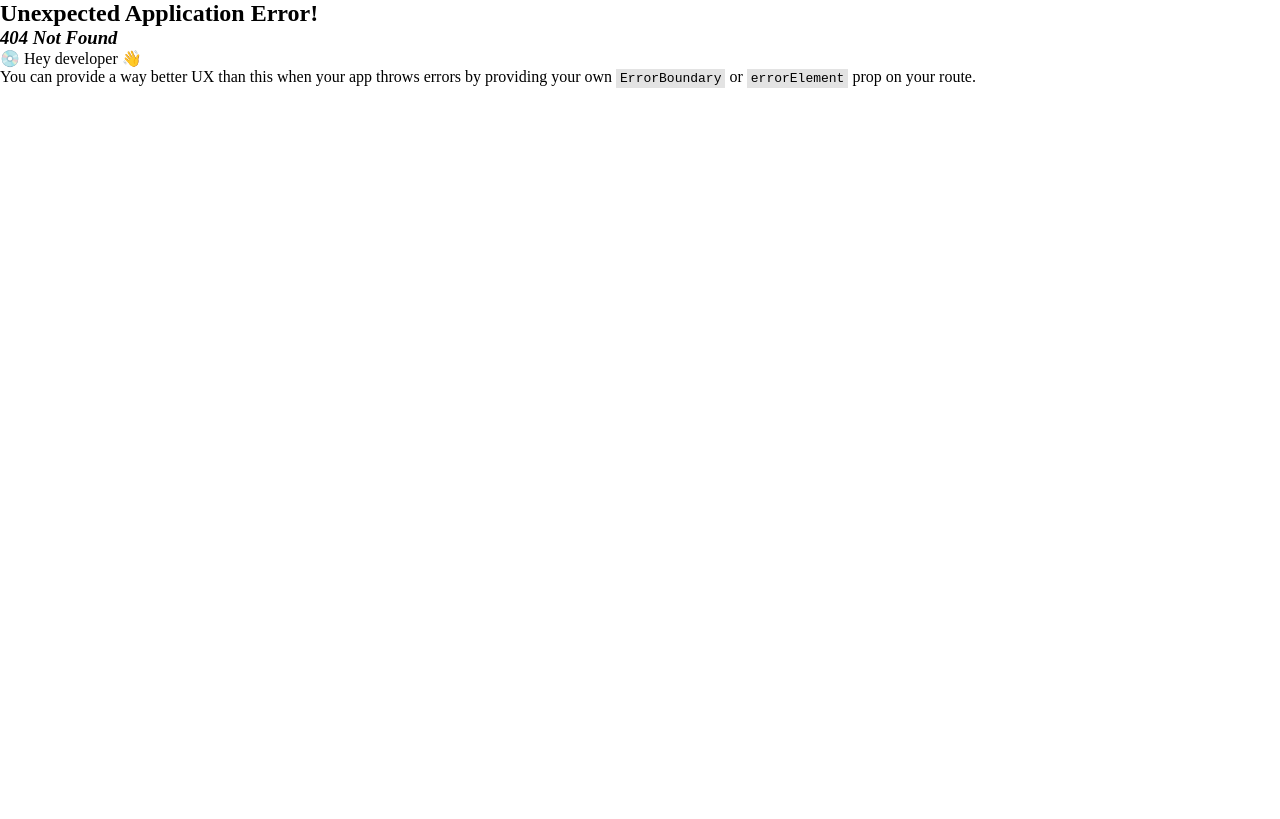
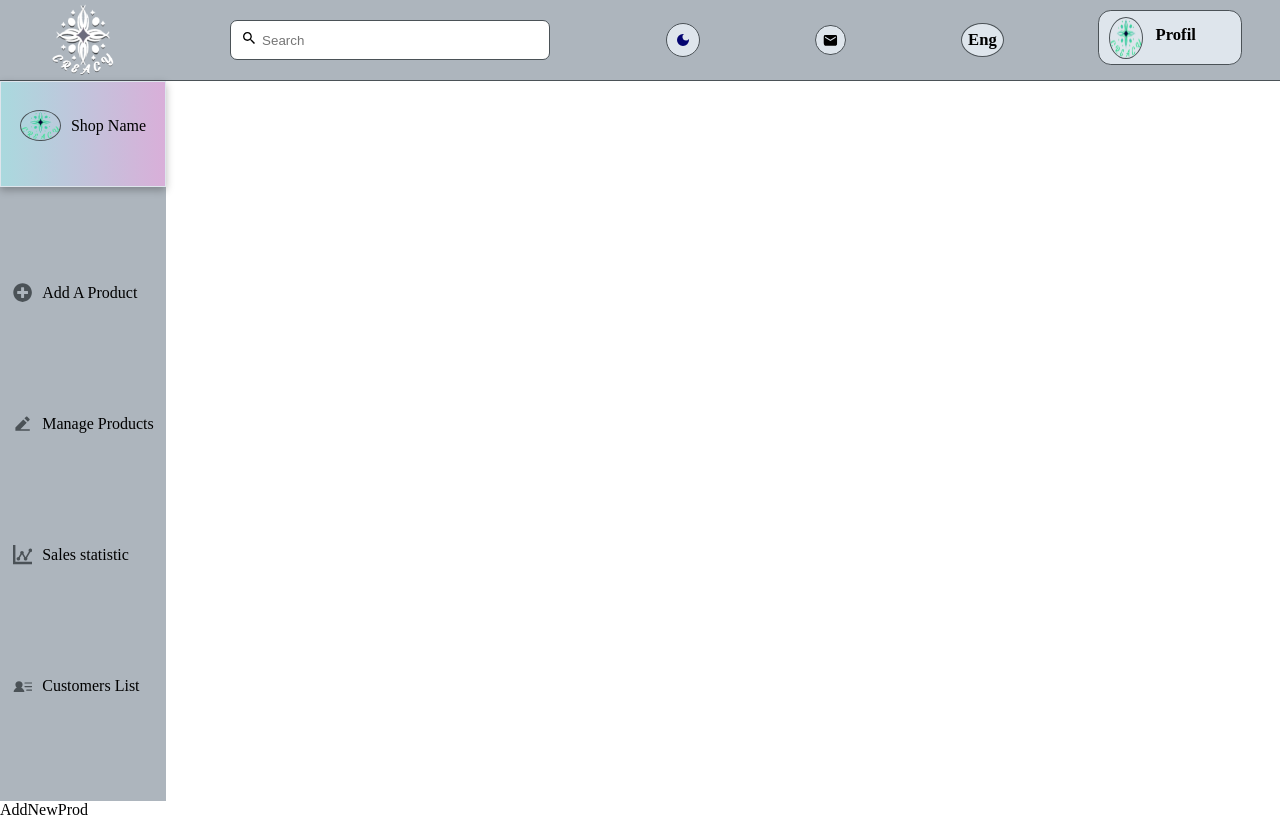
Before and after one commit to selma-lahouali/CREACY-front-end, a React (Vite) app: page /addNewProduct in a window 1280 px wide. Before the commit this address had no page. Built offline with nearby package versions, Linux system fonts and the light colour scheme.

Commit message:
myShop-sideBar

```diff
--- /dev/null
+++ b/src/components/MyShopSideBar/MyShopSideBar.css
@@ -0,0 +1,50 @@
+.shop-sideBar {
+  background-color: var(--mediumBleu);
+  width: 13vw;
+  height: 90vh;
+}
+.shop-sideBar li {
+  margin-bottom: 8vh;
+  padding-top: 3vh;
+  padding-bottom: 3vh;
+  display: flex;
+  align-items: center;
+  gap: 0.8vw;
+  font-size: 1.25vw;
+}
+.sideBar-list {
+  padding-left: 1vw;
+}
+.sideBar-list:hover {
+  background-color: #74ebd5;
+  background-image: linear-gradient(270deg, #8cdacb 0%, #9face6 100%);
+  box-shadow: 2px 3px 8px rgba(0, 0, 0, 0.284);
+  border-radius: 0.3vw;
+  transition: var(--shortTransition);
+}
+
+/* shop name / shop name / shop name / shop name / shop name / shop name  */
+
+.shop-icon {
+  color: var(--darkBleu);
+  font-size: 1.5vw;
+}
+/* fix the hover effect on the icones */
+.shop-name {
+  border: 1px solid var(--lightBleu);
+  box-shadow: 0px 3px 8px rgba(0, 0, 0, 0.284);
+  height: 13vh;
+  background-color: #d9afd9;
+  background-image: linear-gradient(270deg, #d9afd9 0%, #aad9de 100%);
+  margin-bottom: 9vh;
+  display: flex;
+  justify-content: center;
+}
+.shop-logo {
+  width: 3vw;
+  border: 1px solid var(--darkBleu);
+  border-radius: 50%;
+}
+.active {
+  background-color: aqua;
+}
--- /dev/null
+++ b/src/components/MyShopSideBar/MyShopSideBar.jsx
@@ -0,0 +1,67 @@
+import { Link, NavLink } from "react-router-dom";
+
+import "./MyShopSideBar.css";
+import { FaPlusCircle } from "react-icons/fa";
+import { RiEdit2Fill } from "react-icons/ri";
+import { ImStatsDots } from "react-icons/im";
+import { PiUserListFill } from "react-icons/pi";
+import shopLogo from "../../assets/logo.png";
+
+const MyShopSideBar = () => {
+  return (
+    <>
+      <div className="shop-sideBar">
+        <ul>
+          <div className="shop-name">
+            <Link to="./shopInfo">
+              <li>
+                <img
+                  src={shopLogo}
+                  alt="image not found"
+                  className="shop-logo"
+                />
+                Shop Name
+              </li>
+            </Link>
+          </div>
+          {/* add New Product / add New Product / add New Product / add New Product  */}
+          <div className="sideBar-list">
+            <NavLink to="/addNewProduct">
+              <li>
+                <FaPlusCircle className="shop-icon" /> Add A Product
+              </li>
+            </NavLink>
+          </div>
+          {/* manage Products / manage Products / manage Products / manage Products / manage Products */}
+          <div className="sideBar-list">
+            <NavLink to="/manageProducts">
+              <li>
+                <RiEdit2Fill className="shop-icon" />
+                Manage Products
+              </li>
+            </NavLink>
+          </div>
+          {/* sales Statistic / sales Statistic / sales Statistic / sales Statistic / sales Statistic */}
+          <div className="sideBar-list">
+            <NavLink to="/salesStatistic">
+              <li>
+                <ImStatsDots className="shop-icon" />
+                Sales statistic
+              </li>
+            </NavLink>
+          </div>
+          {/* customers List / customers List / customers List / customers List / customers List */}
+          <div className="sideBar-list">
+            <NavLink to="/customersList">
+              <li>
+                <PiUserListFill className="shop-icon" /> Customers List
+              </li>
+            </NavLink>
+          </div>
+        </ul>
+      </div>
+    </>
+  );
+};
+
+export default MyShopSideBar;
--- a/src/components/SideBar/SideBar.css
+++ b/src/components/SideBar/SideBar.css
@@ -1,6 +1,6 @@
 .sideBar {
   background-color: var(--mediumBleu);
-  width: 8vw;
+  width: 9.3vw;
   height: 90vh;
 }
 .sideBar-top li {
@@ -23,7 +23,8 @@
   gap: 0.8vw;
 }
 .sideBar a :hover {
-  background-color: var(--lightBleu);
+  background-color: #74ebd5;
+  background-image: linear-gradient(270deg, #8cdacb 0%, #9face6 100%);
   box-shadow: 2px 3px 8px rgba(0, 0, 0, 0.284);
   border-radius: 0.3vw;
   transition: var(--shortTransition);
--- a/src/components/SideBar/SideBar.jsx
+++ b/src/components/SideBar/SideBar.jsx
@@ -13,19 +13,19 @@ const SideBar = () => {
           <div className="sideBar-top">
             <Link to="/cart">
               <li>
-                <FaShoppingCart className="sideBar-icon"/>
-                My Shop
+                <FaShoppingCart className="sideBar-icon" />
+                My Cart
               </li>
             </Link>
             <Link to="/favorit">
               <li>
-                <IoMdHeart className="sideBar-icon"/>
+                <IoMdHeart className="sideBar-icon" />
                 Favorites
               </li>
             </Link>
             <Link to="/myShop">
               <li>
-                <FaShop className="sideBar-icon"/>
+                <FaShop className="sideBar-icon" />
                 My Shop
               </li>
             </Link>
@@ -33,13 +33,13 @@ const SideBar = () => {
           <div className="sideBar-bottom">
             <Link to="/settings">
               <li>
-                <IoSettingsSharp className="sideBar-icon"/>
+                <IoSettingsSharp className="sideBar-icon" />
                 Settings
               </li>
             </Link>
             <Link to="/logout">
               <li>
-                <MdLogout className="sideBar-icon"/>
+                <MdLogout className="sideBar-icon" />
                 Log Out
               </li>
             </Link>
--- a/src/main.jsx
+++ b/src/main.jsx
@@ -6,6 +6,9 @@ import App from "./App.jsx";
 import Home from "./pages/Home/Home.jsx";
 import Login from "./pages/Login/Login.jsx";
 import Register from "./pages/Register/Register.jsx";
+import MyShop from "./pages/MyShop/Shop/MyShop.jsx";
+import NavBar from "./components/NavBar/NavBar.jsx";
+import AddNewProd from "./pages/MyShop/AddNewProd/AddNewProd.jsx";
 
 const router = createBrowserRouter([
   {
@@ -24,10 +27,19 @@ const router = createBrowserRouter([
     path: "/home",
     element: <Home></Home>,
   },
+  {
+    path: "/myShop",
+    element: <MyShop></MyShop>,
+  },
+  {
+    path: "/addNewProduct",
+    element: <AddNewProd></AddNewProd>,
+  },
 ]);
 
 ReactDOM.createRoot(document.getElementById("root")).render(
   <React.StrictMode>
+    <NavBar></NavBar>
     <RouterProvider router={router} />
   </React.StrictMode>
 );
--- a/src/pages/Home/Home.jsx
+++ b/src/pages/Home/Home.jsx
@@ -1,11 +1,9 @@
-import NavBar from "../../components/NavBar/NavBar";
 import Products from "../../components/Products/Products";
 import SideBar from "../../components/SideBar/SideBar";
 
 const Home = () => {
   return (
     <div>
-      <NavBar></NavBar>
       <SideBar></SideBar>
       <Products></Products>
     </div>
--- /dev/null
+++ b/src/pages/MyShop/AddNewProd/AddNewProd.jsx
@@ -0,0 +1,14 @@
+import MyShopSideBar from "../../../components/MyShopSideBar/MyShopSideBar";
+
+
+const AddNewProd = () => {
+    return (
+        <>
+        <MyShopSideBar></MyShopSideBar>
+
+            AddNewProd
+        </>
+    );
+};
+
+export default AddNewProd;
--- /dev/null
+++ b/src/pages/MyShop/Shop/MyShop.jsx
@@ -0,0 +1,11 @@
+import MyShopSideBar from "../../../components/MyShopSideBar/MyShopSideBar";
+
+const MyShop = () => {
+  return (
+    <div>
+      <MyShopSideBar></MyShopSideBar>
+    </div>
+  );
+};
+
+export default MyShop;
```
Also changed, not shown: src/pages/MyShop/AddNewProd/AddNewProd.css (added), src/pages/MyShop/Shop/MyShop.css (added).
